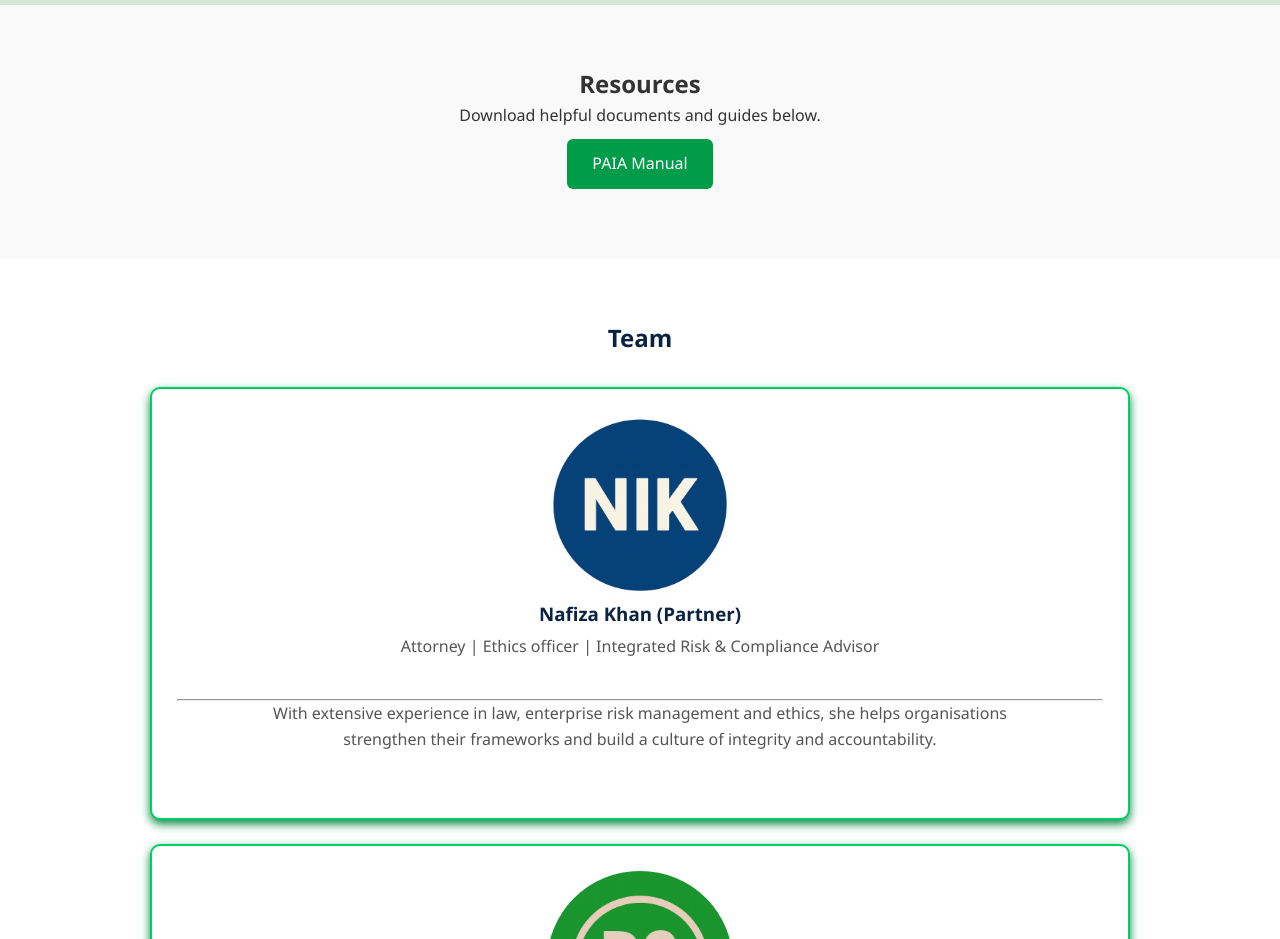
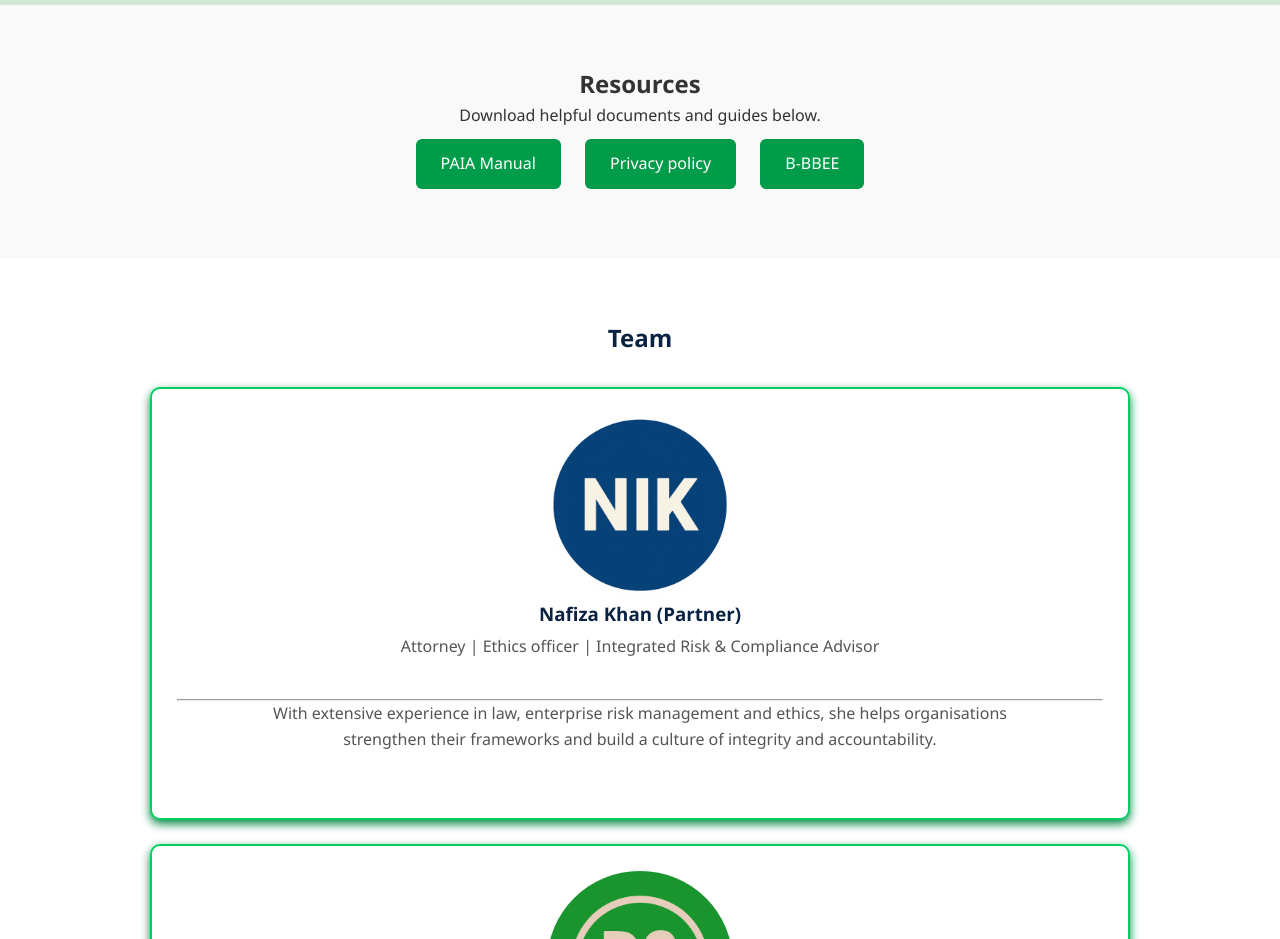
Before and after one commit to perspiring/IKS-associates, a plain HTML site: page index.html in a window 1280 px wide. Shown: the part 3600-4539 px from the top of the page. Drawn offline with Linux system fonts and the light colour scheme.

Commit message:
+2 files to resources index.html

```diff
--- a/index.html
+++ b/index.html
@@ -171,6 +171,8 @@
     <h2>Resources </h2>
     <p>Download helpful documents and guides below.</p>
     <a href="PAIA Manual Final.docx" download class="resource-btn">PAIA Manual</a>
+    <a href="Information Usage Policy web version.pdf#toolbar=0&navpanes=0&scrollbar=0" class="resource-btn" target="_blank">Privacy policy</a>
+    <a href="BEE Affidavit compiled.pdf#toolbar=0&navpanes=0&scrollbar=0" class="resource-btn" target="_blank">B-BBEE</a>
   </section>
   <section id="team" class="section">
     <h2>Team</h2>
```
